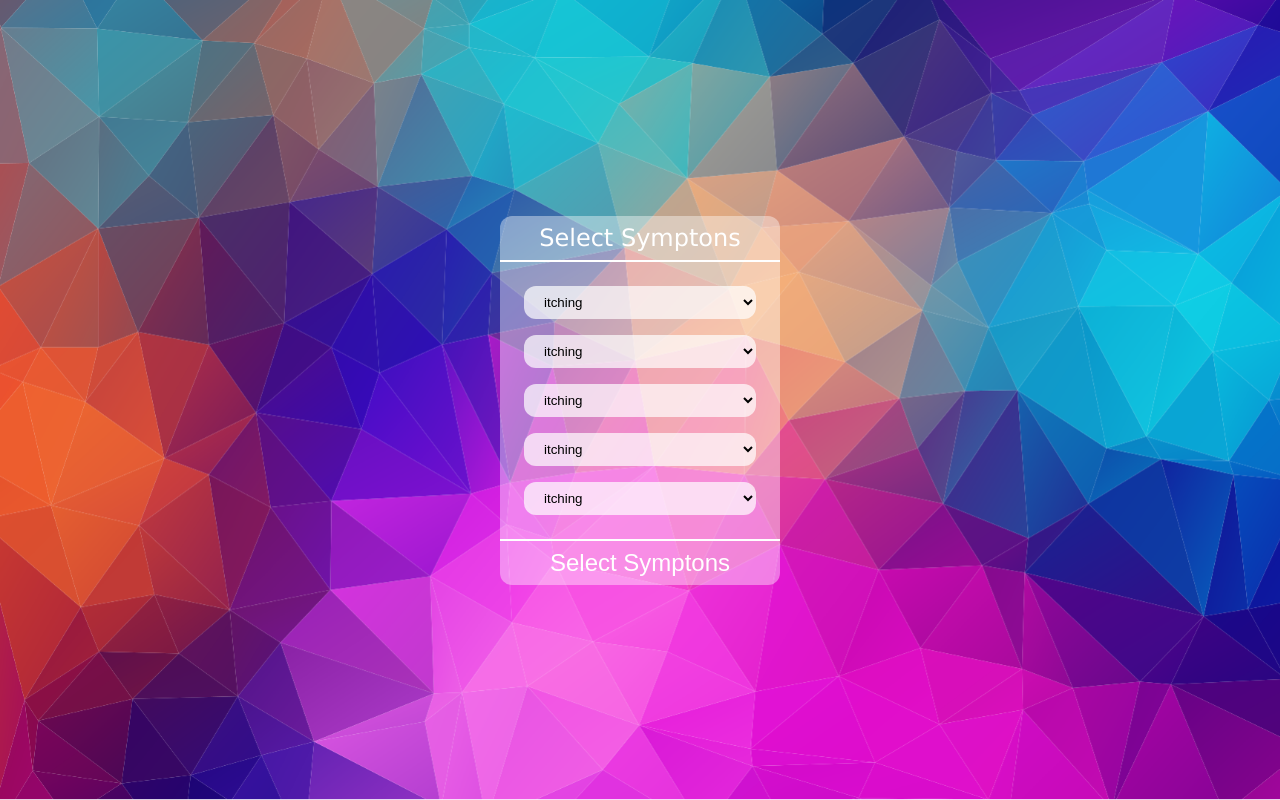
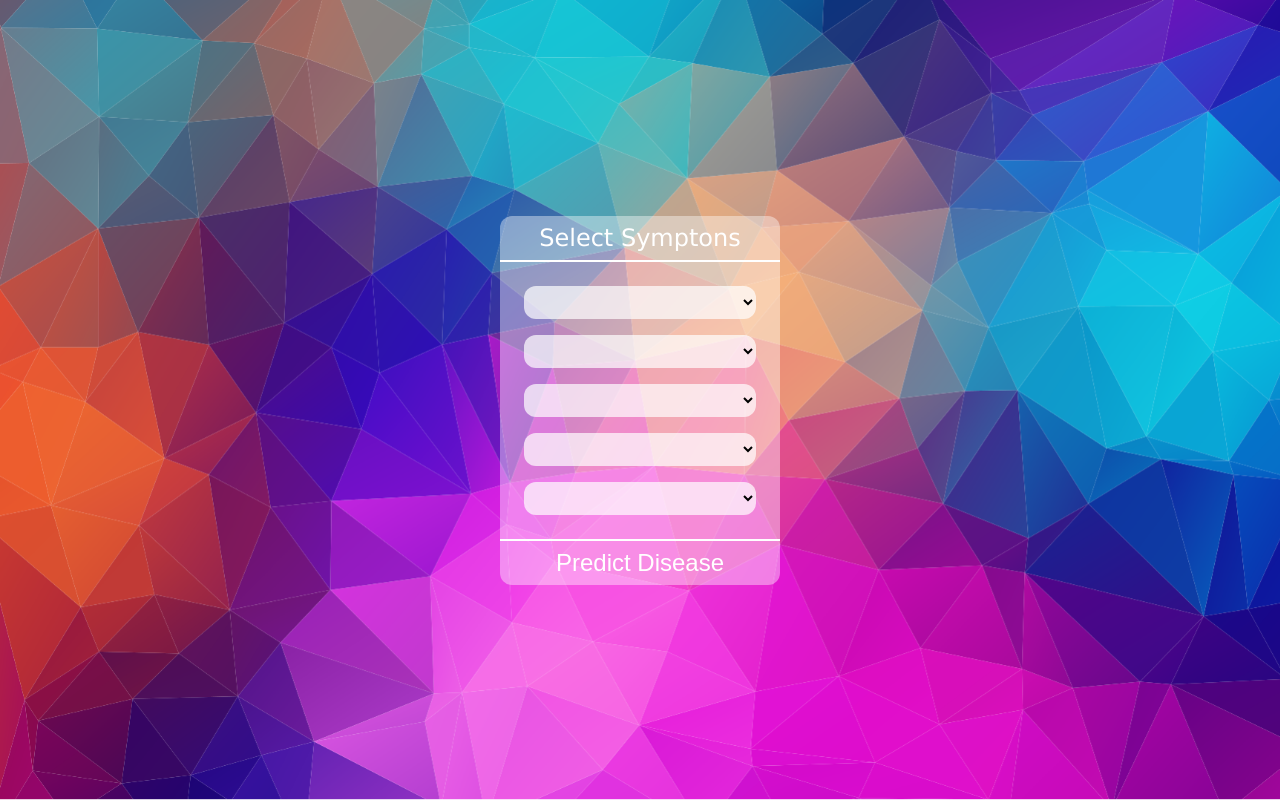
Before and after one commit to sourav512/medscape, an Angular app: page /symptom in a window 1280 px wide. Built offline with nearby package versions, Linux system fonts and the light colour scheme.

Commit message:
backend added

```diff
--- a/angular.json
+++ b/angular.json
@@ -75,7 +75,8 @@
         "extract-i18n": {
           "builder": "@angular-devkit/build-angular:extract-i18n",
           "options": {
-            "browserTarget": "medscape:build"
+            "browserTarget": "medscape:build",
+            "proxyConfig": "src/proxy.conf.json"
           }
         },
         "test": {
--- a/src/app/component/login/login.component.html
+++ b/src/app/component/login/login.component.html
@@ -13,7 +13,7 @@
             <div class="subheading">Welcome back! Please enter your details</div>
             <div class="email-input">
                 <label for="email">Email</label>
-                <input type="email" name="email">
+                <input type="email" name="email" [(ngModel)]="userName">
             </div>
             <div class="password-input">
                 <label for="password">Password</label>
@@ -21,11 +21,11 @@
                     <i class="fa-solid fa-eye icon" (mousedown)="showPassword = true"
                         (mouseup)="showPassword = false"></i>
                 </div>
-                <input [type]="showPassword?'text':'password'" name="password">
+                <input [type]="showPassword?'text':'password'" name="password" [(ngModel)]="password">
             </div>
             <div class="button">
-                <button class="login-button">Login</button>
-                <button disabled class="google-button"
+                <button (click)="checkUser(userName,password)" class="login-button">Login</button>
+                <button class="google-button"
                     style="border:2px solid rgb(19, 95, 236);color: rgb(19,95,236);background-color: white;">Google
                     Signin</button>
                 <!-- <button class="google-button">SignUp</button> -->
--- a/src/app/component/login/login.component.ts
+++ b/src/app/component/login/login.component.ts
@@ -7,10 +7,21 @@ import { Component, OnInit } from '@angular/core';
 })
 export class LoginComponent implements OnInit {
 
+  userName:string = '';
+  password:string = '';
 
   constructor() { }
   showPassword!: boolean;
   ngOnInit(): void {
   }
 
+  checkUser(userName:string,password:string){
+    if(userName==="test@test.com" && password==="test123"){
+      location.replace("http://localhost:4200/symptom")
+    }else{
+      alert("enter correct password")
+    }
+    console.log("password")
+  }
+
 }
--- a/src/app/component/select-sympton/select-sympton.component.html
+++ b/src/app/component/select-sympton/select-sympton.component.html
@@ -2,33 +2,40 @@
     <div class="heading">Select Symptons</div>
     <div class="option">
 
-        <select name="name" id="">
+        <select name="name" [(ngModel)]="s1" id="">
             <ng-container *ngFor="let name of sympton">
-                <option value="Name">{{name.split("_").join(" ")}}</option>
+                <option>{{name.split("_").join(" ")}}</option>
             </ng-container>
         </select>
-        <select name="name" id="">
+        <select name="name" [(ngModel)]="s2" id="">
             <ng-container *ngFor="let name of sympton">
-                <option value="Name">{{name.split("_").join(" ")}}</option>
+                <option>{{name.split("_").join(" ")}}</option>
             </ng-container>
         </select>
-        <select name="name" id="">
+        <select name="name" [(ngModel)]="s3" id="">
             <ng-container *ngFor="let name of sympton">
-                <option value="Name">{{name.split("_").join(" ")}}</option>
+                <option>{{name.split("_").join(" ")}}</option>
             </ng-container>
         </select>
-        <select name="name" id="">
+        <select name="name" [(ngModel)]="s4" id="">
             <ng-container *ngFor="let name of sympton">
-                <option value="Name">{{name.split("_").join(" ")}}</option>
+                <option>{{name.split("_").join(" ")}}</option>
             </ng-container>
         </select>
-        <select name="name" id="">
+        <select name="name" [(ngModel)]="s5" id="">
             <ng-container *ngFor="let name of sympton">
-                <option value="Name">{{name.split("_").join(" ")}}</option>
+                <option>{{name.split("_").join(" ")}}</option>
             </ng-container>
         </select>
         </div>
-        <div class="button-submit" (click)="getData()">
-            <button >Select Symptons</button>
+        <div class="button-submit" (click)="getData(s1,s2,s3,s4,s5)">
+            <button >Predict Disease</button>
         </div>
 </div>
+
+<div class="container" *ngIf="hideSelectionBox">
+    <div class="heading">{{diseaseDetected}}</div>
+    <div class="button-submit" (click)="hideSelectionBox = !hideSelectionBox; diseaseDetected = ''">
+        <button >Test Again</button>
+    </div>
+</div>
--- a/src/app/component/select-sympton/select-sympton.component.ts
+++ b/src/app/component/select-sympton/select-sympton.component.ts
@@ -10,7 +10,7 @@ export class SelectSymptonComponent implements OnInit {
   constructor() { }
   hideSelectionBox: boolean = false;
 
-  sympton: string[] = ['itching', 'skin_rash', 'nodal_skin_eruptions', 'continuous_sneezing', 'shivering', 'chills', 'joint_pain',
+  sympton: string[] = ['None','itching', 'skin_rash', 'nodal_skin_eruptions', 'continuous_sneezing', 'shivering', 'chills', 'joint_pain',
     'stomach_pain', 'acidity', 'ulcers_on_tongue', 'muscle_wasting', 'vomiting', 'burning_micturition', 'spotting_ urination', 'fatigue',
     'weight_gain', 'anxiety', 'cold_hands_and_feets', 'mood_swings', 'weight_loss', 'restlessness', 'lethargy', 'patches_in_throat',
     'irregular_sugar_level', 'cough', 'high_fever', 'sunken_eyes', 'breathlessness', 'sweating', 'dehydration', 'indigestion',
@@ -32,8 +32,16 @@ export class SelectSymptonComponent implements OnInit {
   ngOnInit(): void {
   }
 
-  getData() {
-    fetch("https://randomuser.me/api?results=5").then(data => data.json()).then(data => { console.log(data); this.hideSelectionBox = true });
+  diseaseDetected:string='';
+
+  s1:string='';
+  s2:string='';
+  s3:string='';
+  s4:string='';
+  s5:string='';
+
+  getData(s1:string,s2:string,s3:string,s4:string,s5:string) {
+    fetch(`http://localhost:5000/?s1=${s1}&s2=${s2}&s3=${s3}&s4=${s4}&s5=${s5}`).then(data => data.json()).then(data => { console.log(data); this.hideSelectionBox = true;this.diseaseDetected = data.disease;console.log(`http://localhost:5000/?s1=${s1}&s2=${s2}&s3=${s3}&s4=${s4}&s5=${s5}`) });
   }
 
 }
--- /dev/null
+++ b/src/proxy.conf.json
@@ -0,0 +1,6 @@
+{
+    "/api": {
+      "target": "http://localhost:5000",
+      "secure": false
+    }
+  }
```
Also changed, not shown: 2 other files (tests, documents, lock files or other folders).
